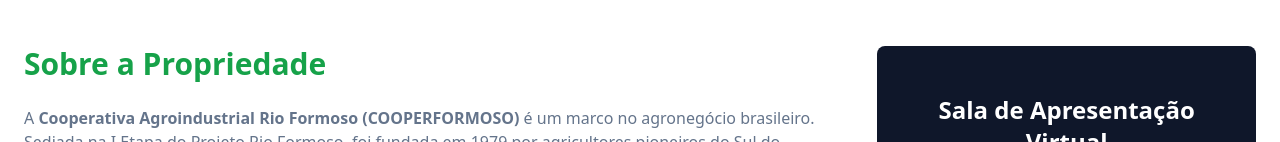
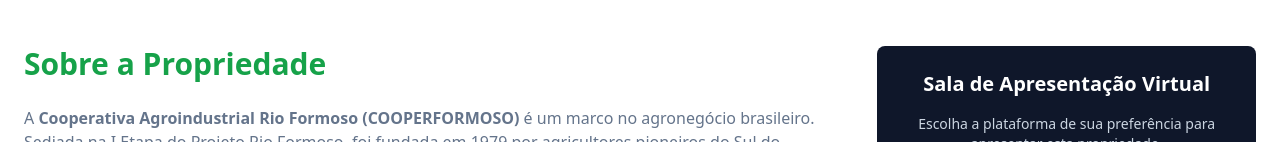
Before and after one commit to kairolopes/brasilfazendas, a Next.js app: page /fazenda/cooperformoso in a window 1280 px wide. Both pictures are taken after a click on the button "Videoconferência". Shown: the part 658-800 px from the top of the page. Built offline with nearby package versions, Linux system fonts and the light colour scheme.

Commit message:
fix: adjust video conference component layout for sidebar width

```diff
--- a/components/video-conference.tsx
+++ b/components/video-conference.tsx
@@ -38,23 +38,23 @@ export function VideoConference({ roomName = "CooperformosoPresentation" }: { ro
 
   if (!isActive) {
     return (
-      <div className="bg-slate-900 rounded-lg p-12 text-center text-white">
-        <h3 className="text-2xl font-bold mb-4">Sala de Apresentação Virtual</h3>
-        <p className="mb-8 text-slate-300">Escolha a plataforma de sua preferência para apresentar esta propriedade.</p>
-        <div className="flex flex-col md:flex-row gap-4 justify-center">
-          <Button onClick={() => setIsActive(true)} size="lg" className="bg-primary hover:bg-primary/90 text-white">
+      <div className="bg-slate-900 rounded-lg p-6 text-center text-white">
+        <h3 className="text-xl font-bold mb-4">Sala de Apresentação Virtual</h3>
+        <p className="mb-6 text-slate-300 text-sm">Escolha a plataforma de sua preferência para apresentar esta propriedade.</p>
+        <div className="flex flex-col gap-3">
+          <Button onClick={() => setIsActive(true)} size="lg" className="w-full bg-primary hover:bg-primary/90 text-white">
             Iniciar na Plataforma (Jitsi)
           </Button>
           <Button
             onClick={() => window.open('https://meet.google.com/new', '_blank')}
             size="lg"
             variant="outline"
-            className="bg-white text-slate-900 hover:bg-gray-100"
+            className="w-full bg-white text-slate-900 hover:bg-gray-100"
           >
             Abrir no Google Meet
           </Button>
         </div>
-        <p className="mt-4 text-xs text-slate-400">
+        <p className="mt-4 text-[10px] text-slate-400">
           Nota: O Google Meet será aberto em uma nova aba do navegador.
         </p>
       </div>
```
